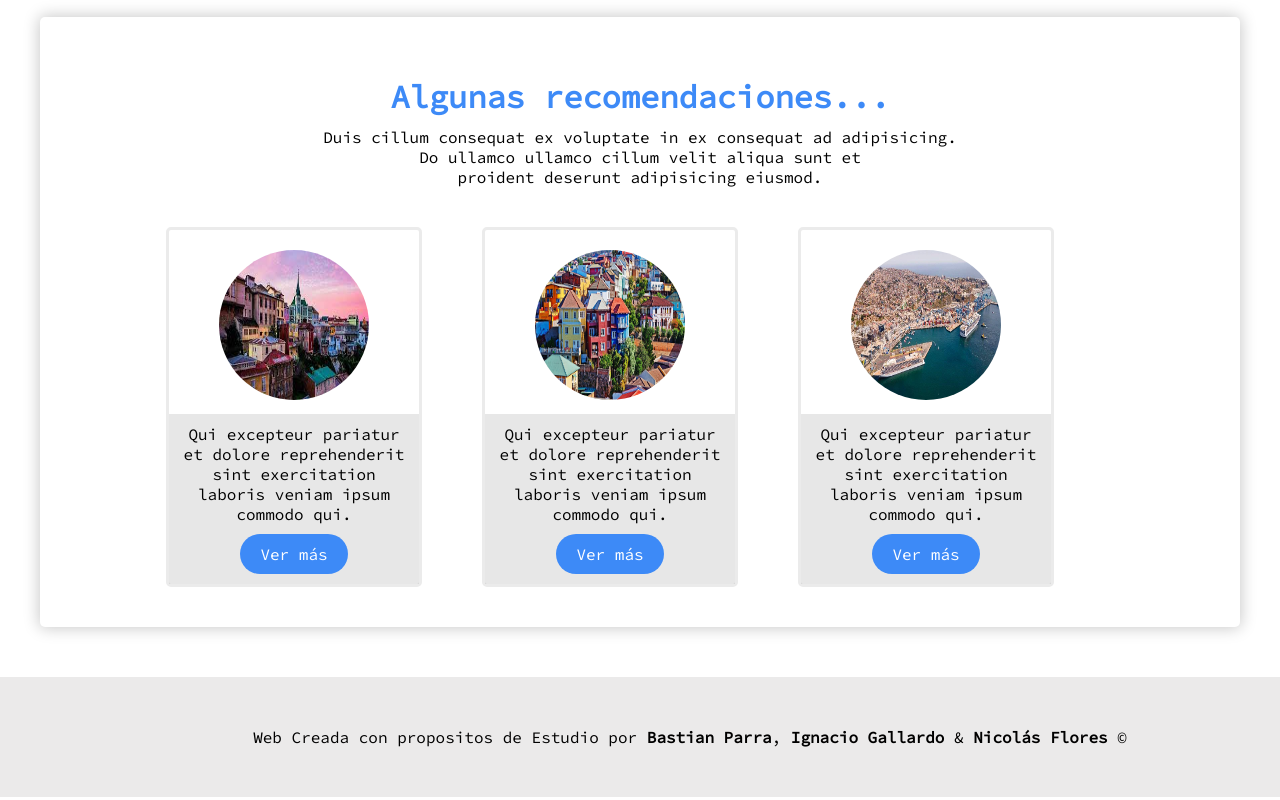
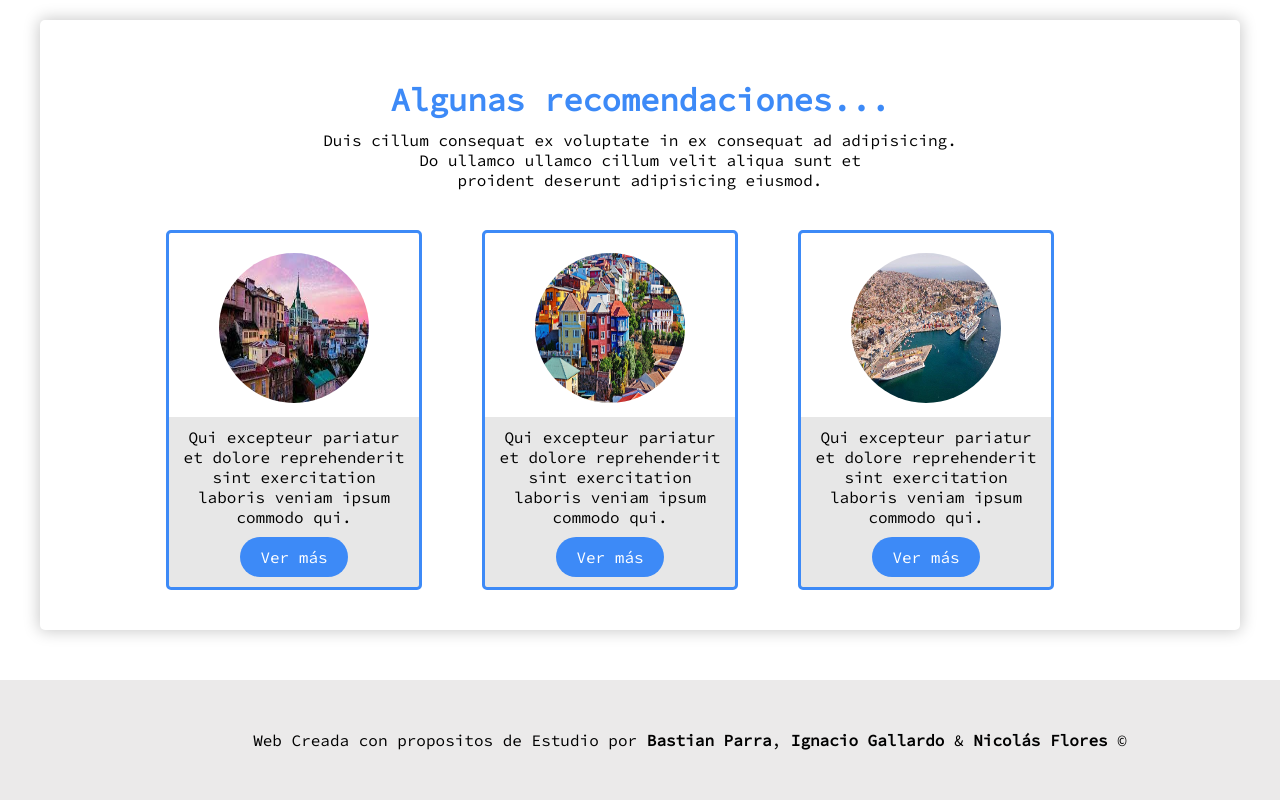
Before and after one commit to Bastian-Parra/proyecto-directorio, a React (Vite) app in the folder directorio-app/: page / in a window 1280 px wide. Shown: the part 1076-1876 px from the top of the page. Built offline with nearby package versions, Linux system fonts and the light colour scheme.

Commit message:
Add styles to navigator and app.jsx

```diff
--- a/directorio-app/src/App.jsx
+++ b/directorio-app/src/App.jsx
@@ -7,21 +7,22 @@ import Negocios from './components/Negocios.jsx'
 import Eventos from './components/Eventos.jsx'
 import Lugares from './components/Lugares.jsx'
 import Footer from './components/Footer.jsx'
+import './app.css'
 function App() {
   return (
     <div className="App">
       <header>
         <Navegador/>
       </header>
+      <div className="content">
       <Routes>
         <Route path='/' element={<Home/>}></Route>
         <Route path='/negocios' element={<Negocios/>}></Route>
         <Route path='/eventos' element={<Eventos/>}></Route>
         <Route path='/lugares' element={<Lugares/>}></Route>
       </Routes>
-      <footer>
-        <Footer/>
-      </footer>
+      </div>
+      <Footer/>
     </div>
   )
 }
--- /dev/null
+++ b/directorio-app/src/app.css
@@ -0,0 +1,9 @@
+.App {
+    display: flex;
+    flex-direction: column;
+    min-height: 100vh;
+  }
+
+  .content {
+    flex: 1;
+  }
--- a/directorio-app/src/styles/footer.css
+++ b/directorio-app/src/styles/footer.css
@@ -1,8 +1,8 @@
 .container-footer {
-    margin-top: 50px;
     padding: 50px;
     width: 100%;
     text-align: center;
     background-color: #ebeaea;
     bottom: 0;
+
 }
--- a/directorio-app/src/styles/home.css
+++ b/directorio-app/src/styles/home.css
@@ -1,3 +1,7 @@
+thml {
+    scroll-behavior: smooth;
+}
+
 :root {
     --primaryColor: #3d8af7;
     --greyColor: #ebebeb;
@@ -8,7 +12,7 @@
     display: flex;
     width: 1200px;
     margin: 0 auto;
-    margin-top: 50px;
+    margin-top: 130px;
     box-shadow: 0px 0px 16px 1px rgba(0,0,0,0.22);
     border-radius: 5px;
     overflow: hidden;
@@ -160,12 +164,17 @@ hr {
     height: auto;
     width: 250px;
     max-width: 250px;
-    border: 3px solid var(--greyColor);
+    border: 3px solid var(--primaryColor);
     padding: 20px 0px 0px 0px;
     scroll-snap-type: center;
     margin-right: 60px;
     border-radius: 5px;
     scroll-snap-align: center;
+}
+
+.carrusel-item:hover {
+    transition: 0.5s;
+    transform: scale(1.1);
 }
 
 .carrusel-item img {
@@ -174,6 +183,7 @@ hr {
     border-radius: 50%;
     margin-bottom: 10px;
 }
+
 
 .contenedor-carrusel p {
     margin-bottom: 20px;
--- a/directorio-app/src/styles/navegador.css
+++ b/directorio-app/src/styles/navegador.css
@@ -13,6 +13,7 @@
 
 
   .containerNavigator {
+
     box-shadow: 0px 0px 16px 1px rgba(0,0,0,0.22);
     border-bottom: 3px solid var(--greyColor);
     border-left: 3px solid var(--greyColor);
@@ -24,6 +25,11 @@
     padding: 15px 0px 15px 0px;
     background-color: #fff;
     margin: 0 auto;
+    position: fixed;
+    top: 0;
+    left: 50%; /* Centra horizontalmente el elemento */
+    transform: translateX(-50%); /* Ajusta la posición horizontal para centrar */
+    z-index: 1000;
   }
 
   .containerNavigator ul{
```
